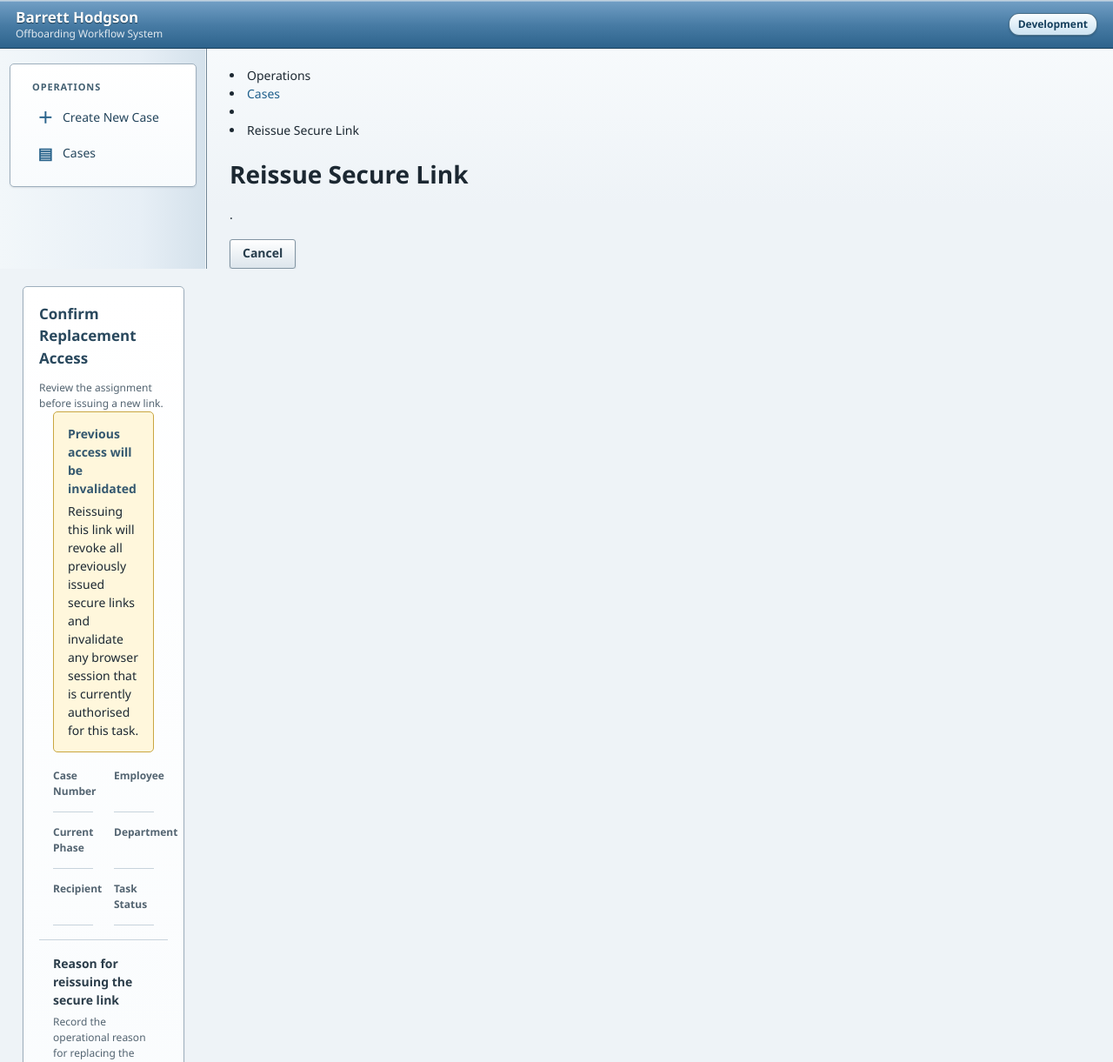
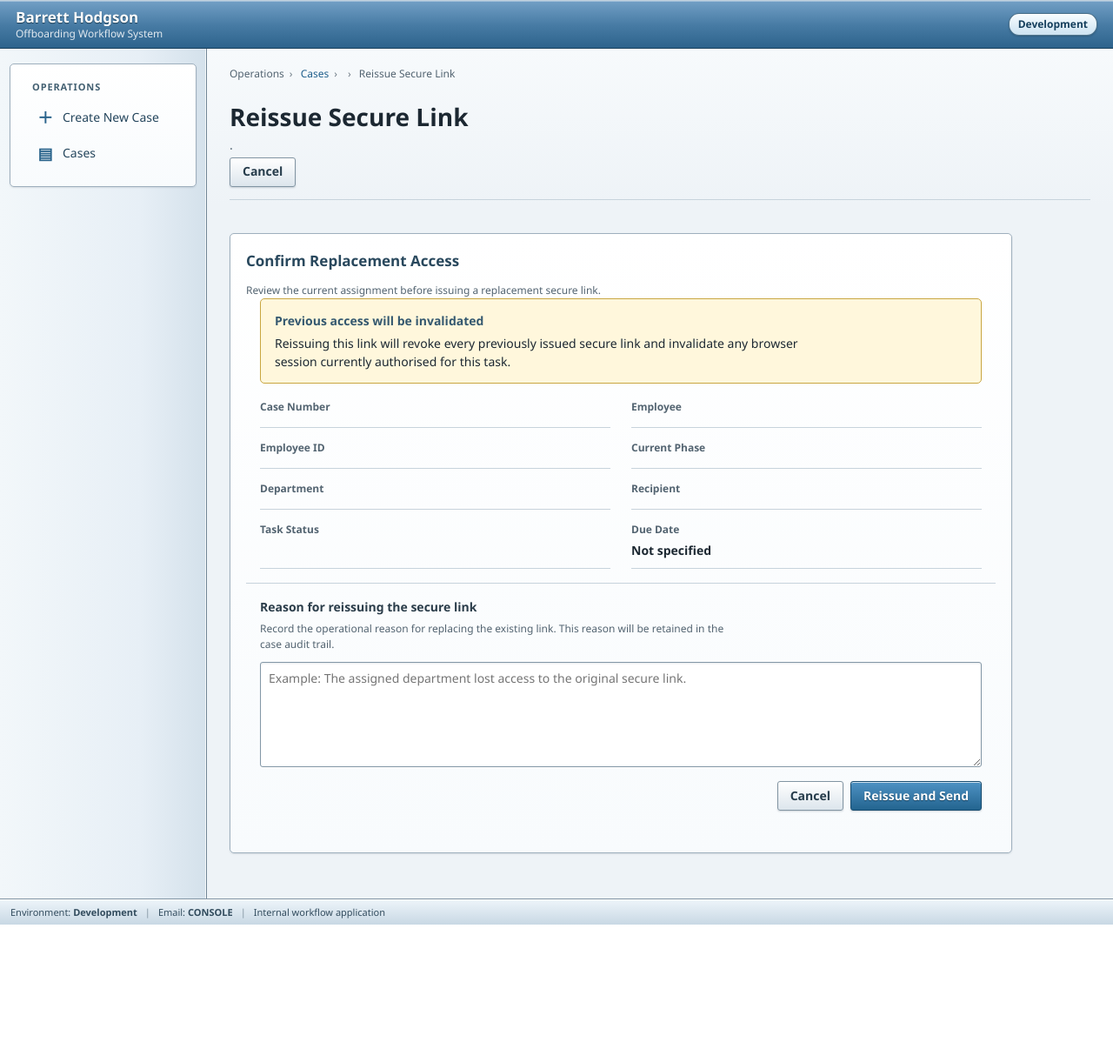
Before and after one commit to SyedOkashaShoaib/Off-boarding-workflow-automation, a Flask app: template app/templates/cases/reissue_access.html in a window 1280 px wide. Shown: the top 1221 px of the page at 87% size. After the commit the page ends 1063 px from the top, so only its background shows below. Run offline with Flask 3, Linux system fonts and the light colour scheme; the template is opened without the code that fills it: values that come from a table or form of the project are taken from there, others are empty.

Commit message:
complete secure link reissue

```diff
--- a/app/templates/cases/reissue_access.html
+++ b/app/templates/cases/reissue_access.html
@@ -1,14 +1,32 @@
 {% extends "base.html" %}
 
-{% block title %} Reissue Secure Link · {{ case.case_number }} {% endblock %}
+
+{% block title %}
+    Reissue Secure Link &middot; {{ case.case_number }}
+{% endblock %}
+
 
 {% block head %}
-    <link rel="stylesheet" href="{{url_for('static', filename='css/pages/cases.css')}}">
+    <link
+        rel="stylesheet"
+        href="{{ url_for(
+            'static',
+            filename='css/pages/cases.css'
+        ) }}"
+    >
 {% endblock %}
 
+
 {% block breadcrumbs %}
+    <nav
+        class="breadcrumbs"
+        aria-label="Breadcrumb"
+    >
+        <ol class="breadcrumbs__list">
 
-<li>Operations</li>
+            <li>
+                Operations
+            </li>
 
             <li>
                 <a href="{{ url_for('cases.list_cases') }}">
@@ -17,10 +35,12 @@
             </li>
 
             <li>
-    <a href="{{ url_for(
+                <a
+                    href="{{ url_for(
                         'cases.case_detail',
                         case_id=case.id
-                    ) }}">
+                    ) }}"
+                >
                     {{ case.case_number }}
                 </a>
             </li>
@@ -31,10 +51,11 @@
 
         </ol>
     </nav>
-
 {% endblock %}
 
+
 {% block page_header %}
+    <div class="page-header">
 
         <div>
             <h1>Reissue Secure Link</h1>
@@ -46,27 +67,35 @@
             </p>
         </div>
 
-<a href="{{ url_for(
+        <a
+            href="{{ url_for(
                 'cases.case_detail',
                 case_id=case.id
-            ) }}" class="btn-secondary">
+            ) }}"
+            class="btn-secondary"
+        >
             Cancel
         </a>
 
     </div>
-
 {% endblock %}
 
+
 {% block content %}
+
+<div class="case-action-page">
 
     <section class="panel">
 
         <div class="panel__heading">
+
             <h2>Confirm Replacement Access</h2>
 
             <p>
-            Review the assignment before issuing a new link.
+                Review the current assignment before issuing
+                a replacement secure link.
             </p>
+
         </div>
 
 
@@ -75,9 +104,9 @@
             <h3>Previous access will be invalidated</h3>
 
             <p>
-            Reissuing this link will revoke all previously issued
-            secure links and invalidate any browser session that
-            is currently authorised for this task.
+                Reissuing this link will revoke every previously
+                issued secure link and invalidate any browser
+                session currently authorised for this task.
             </p>
 
         </div>
@@ -87,31 +116,61 @@
 
             <div>
                 <dt>Case Number</dt>
-            <dd>{{ case.case_number }}</dd>
+
+                <dd>
+                    {{ case.case_number }}
+                </dd>
             </div>
+
 
             <div>
                 <dt>Employee</dt>
-            <dd>{{ case.employee_name }}</dd>
+
+                <dd>
+                    {{ case.employee_name }}
+                </dd>
             </div>
+
+
+            <div>
+                <dt>Employee ID</dt>
+
+                <dd>
+                    {{ case.employee_id }}
+                </dd>
+            </div>
+
 
             <div>
                 <dt>Current Phase</dt>
-            <dd>{{ task.phase.name }}</dd>
+
+                <dd>
+                    {{ task.phase.name }}
+                </dd>
             </div>
+
 
             <div>
                 <dt>Department</dt>
-            <dd>{{ task.phase.department.name }}</dd>
+
+                <dd>
+                    {{ task.phase.department.name }}
+                </dd>
             </div>
+
 
             <div>
                 <dt>Recipient</dt>
-            <dd>{{ task.assigned_to_email }}</dd>
+
+                <dd>
+                    {{ task.assigned_to_email }}
+                </dd>
             </div>
+
 
             <div>
                 <dt>Task Status</dt>
+
                 <dd>
                     {{
                         task.status
@@ -121,28 +180,52 @@
                 </dd>
             </div>
 
+
+            <div>
+                <dt>Due Date</dt>
+
+                <dd>
+                    {% if task.due_at %}
+                        {{
+                            task.due_at.strftime(
+                                "%d %b %Y, %I:%M %p"
+                            )
+                        }}
+                    {% else %}
+                        Not specified
+                    {% endif %}
+                </dd>
+            </div>
+
         </dl>
 
 
-    <form method="post" action="{{ url_for(
+        <form
+            method="post"
+            action="{{ url_for(
                 'cases.reissue_task_access',
                 case_id=case.id
-            ) }}" class="case-action-form" >
+            ) }}"
+            class="case-action-form"
+        >
 
             {{ form.hidden_tag() }}
-        {% if form.errors %}
 
-        <div class="system-message system-message--error" role="alert">
+
+            {% if form.csrf_token.errors %}
+
+                <div
+                    class="system-message system-message--error"
+                    role="alert"
+                >
                     <div>
                         <strong>
                             The replacement link was not sent.
                         </strong>
 
                         <ul>
-                    {% for field_name, errors in form.errors.items() %}
-                    {% for error in errors %}
+                            {% for error in form.csrf_token.errors %}
                                 <li>{{ error }}</li>
-                    {% endfor %}
                             {% endfor %}
                         </ul>
                     </div>
@@ -150,23 +233,29 @@
 
             {% endif %}
 
+
             <div class="case-action-field">
 
-            {{ form.reason.label(
+                {{
+                    form.reason.label(
                         class_="case-action-field__label"
-            ) }}
+                    )
+                }}
 
-            <p id="reissue-reason-help" class="case-action-field__help">
-                Record the operational reason for replacing the
-                existing link. This reason will be retained in
-                the case audit trail.
+                <p
+                    id="reissue-reason-help"
+                    class="case-action-field__help"
+                >
+                    Record the operational reason for replacing
+                    the existing link. This reason will be retained
+                    in the case audit trail.
                 </p>
 
                 {{
                     form.reason(
                         class_="case-action-field__textarea",
                         rows="5",
-            minlength=10,
+                        minlength="10",
                         maxlength="500",
                         required=true,
                         placeholder=(
@@ -174,14 +263,19 @@
                             "lost access to the original secure link."
                         ),
                         aria_describedby=(
-            "reissue-reason-help"
+                            "reissue-reason-help "
+                            "reissue-reason-errors"
                         )
                     )
                 }}
 
                 {% if form.reason.errors %}
 
-            <ul class="case-action-field__errors" aria-live="polite">
+                    <ul
+                        id="reissue-reason-errors"
+                        class="case-action-field__errors"
+                        aria-live="polite"
+                    >
                         {% for error in form.reason.errors %}
                             <li>{{ error }}</li>
                         {% endfor %}
@@ -194,10 +288,13 @@
 
             <div class="case-action-form__actions">
 
-            <a href="{{ url_for(
+                <a
+                    href="{{ url_for(
                         'cases.case_detail',
                         case_id=case.id
-                    ) }}" class="btn-secondary">
+                    ) }}"
+                    class="btn-secondary"
+                >
                     Cancel
                 </a>
 
@@ -213,4 +310,6 @@
 
     </section>
 
+</div>
+
 {% endblock %}
```
Lines whose indentation alone changed are shown as unchanged.
